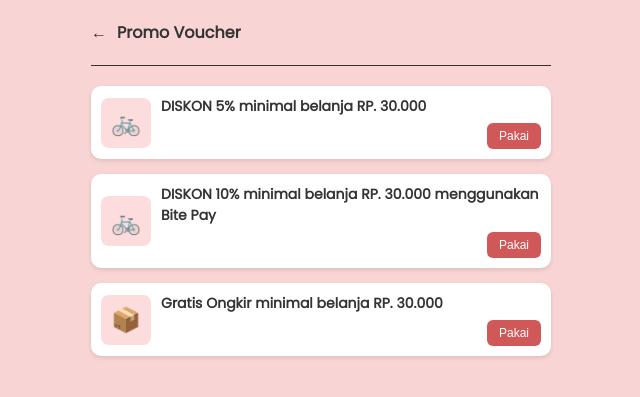
After one commit to Apewww/tribite, a PHP site: page /voucher in a window 1280 px wide. The commit adds this page. Shown: the top 397 px of the page, without its empty margins (319-959 px from the left). Run offline with PHP 8.4, Linux system fonts and the light colour scheme.

Commit message:
create voucher.php

```diff
--- /dev/null
+++ b/app/views/voucher.php
@@ -0,0 +1,137 @@
+<!DOCTYPE html>
+<html lang="id">
+<head>
+  <meta charset="UTF-8" />
+  <meta name="viewport" content="width=device-width, initial-scale=1.0"/>
+  <title>Promo Voucher</title>
+  <link href="https://fonts.googleapis.com/css2?family=Poppins&display=swap" rel="stylesheet" />
+  <style>
+    * {
+      box-sizing: border-box;
+    }
+
+    body {
+      margin: 0;
+      font-family: 'Poppins', sans-serif;
+      background-color: #f8d4d4;
+      color: #333;
+    }
+
+    .container {
+      max-width: 500px;
+      margin: 0 auto;
+      padding: 20px;
+    }
+
+    .header {
+      display: flex;
+      align-items: center;
+      font-weight: bold;
+      margin-bottom: 20px;
+    }
+
+    .header i {
+      margin-right: 10px;
+      cursor: pointer;
+    }
+
+    .divider {
+      border-bottom: 1px solid #333;
+      margin-bottom: 20px;
+    }
+
+    .voucher-card {
+      background-color: #fff;
+      border-radius: 10px;
+      box-shadow: 0 2px 4px rgba(0,0,0,0.1);
+      padding: 10px;
+      display: flex;
+      align-items: center;
+      margin-bottom: 15px;
+    }
+
+    .voucher-img {
+      width: 50px;
+      height: 50px;
+      background-color: #fcdcdc;
+      border-radius: 8px;
+      margin-right: 10px;
+      display: flex;
+      align-items: center;
+      justify-content: center;
+      font-size: 24px;
+    }
+
+    .voucher-content {
+      flex: 1;
+    }
+
+    .voucher-title {
+      font-size: 14px;
+      font-weight: bold;
+      margin-bottom: 6px;
+    }
+
+    .voucher-action {
+      display: flex;
+      justify-content: flex-end;
+      align-items: center;
+      margin-top: 5px;
+    }
+
+    .voucher-button {
+      background-color: #d15858;
+      color: white;
+      font-size: 12px;
+      padding: 6px 12px;
+      border: none;
+      border-radius: 6px;
+      cursor: pointer;
+      transition: background-color 0.3s ease;
+    }
+
+    .voucher-button:hover {
+      background-color: #b94444;
+    }
+  </style>
+</head>
+<body>
+  <div class="container">
+    <div class="header">
+      <i>&larr;</i>
+      <span>Promo Voucher</span>
+    </div>
+    <div class="divider"></div>
+
+    <div class="voucher-card">
+      <div class="voucher-img">🚲</div>
+      <div class="voucher-content">
+        <div class="voucher-title">DISKON 5% minimal belanja RP. 30.000</div>
+        <div class="voucher-action">
+          <button class="voucher-button">Pakai</button>
+        </div>
+      </div>
+    </div>
+
+    <div class="voucher-card">
+      <div class="voucher-img">🚲</div>
+      <div class="voucher-content">
+        <div class="voucher-title">DISKON 10% minimal belanja RP. 30.000 menggunakan Bite Pay</div>
+        <div class="voucher-action">
+          <button class="voucher-button">Pakai</button>
+        </div>
+      </div>
+    </div>
+
+    <div class="voucher-card">
+      <div class="voucher-img">📦</div>
+      <div class="voucher-content">
+        <div class="voucher-title">Gratis Ongkir minimal belanja RP. 30.000</div>
+        <div class="voucher-action">
+          <button class="voucher-button">Pakai</button>
+        </div>
+      </div>
+    </div>
+  </div>
+</body>
+</html>
--- a/index.php
+++ b/index.php
@@ -32,6 +32,10 @@ switch ($request) {
         require __DIR__ . $viewDir . 'nontifikasi.php';
         break;
 
+    case '/voucher':
+        require __DIR__ . $viewDir . 'voucher.php';
+        break;
+
     default:
         http_response_code(404);
         require __DIR__ . $viewDir . '404.php';
```
